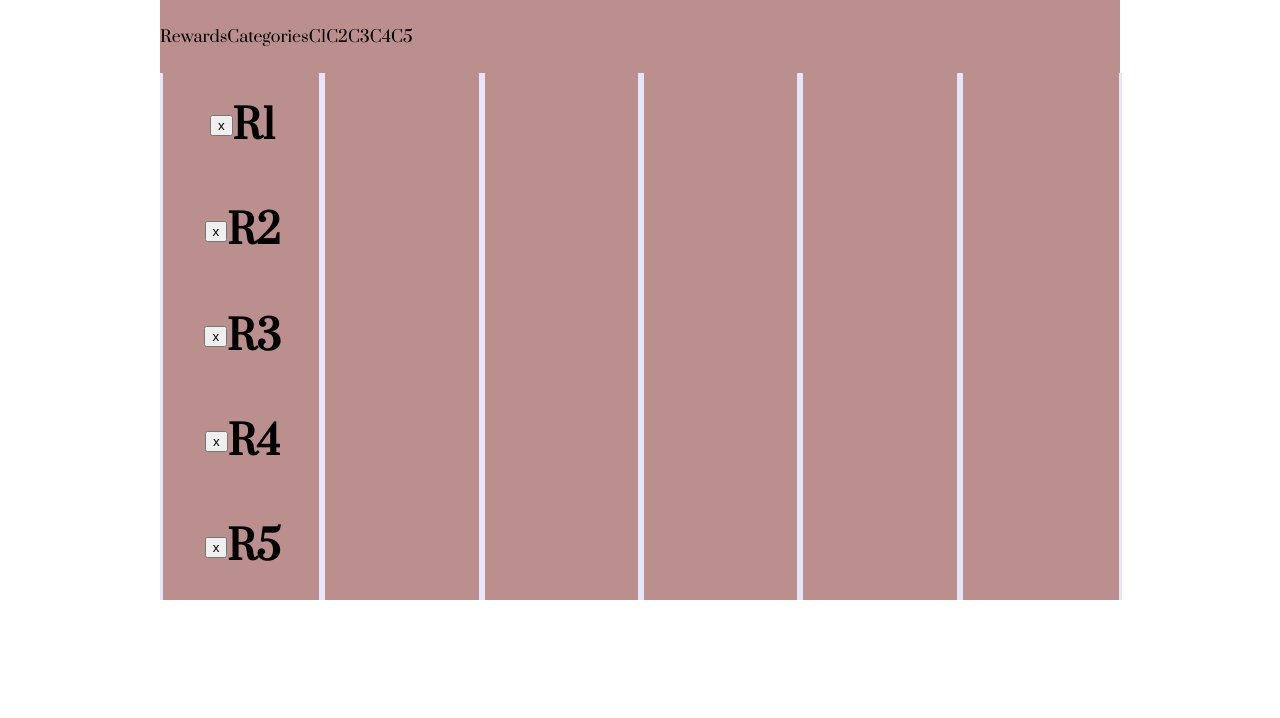
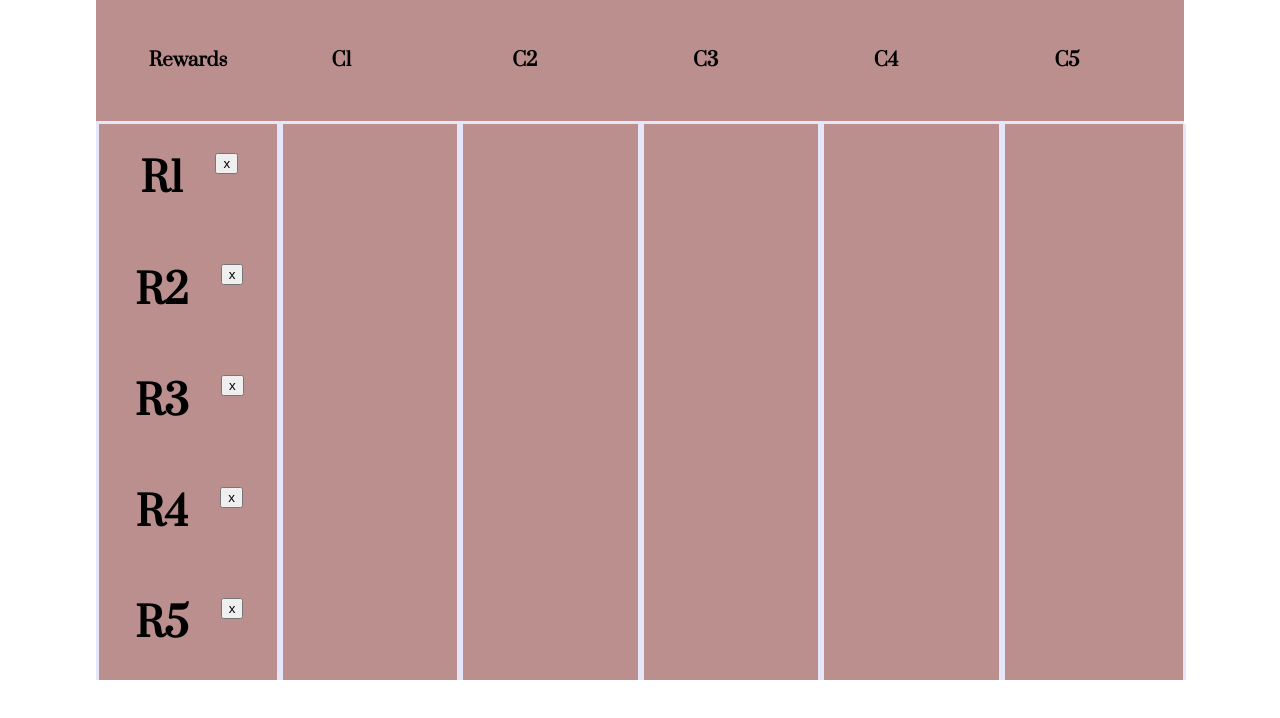
Before and after one commit to mcerritos/miles-rewards, a React (Create React App) app: page / in a window 1280 px wide. Shown: the top 718 px of the page. Built offline with nearby package versions, Linux system fonts and the light colour scheme.

Commit message:
adds css for header components

```diff
--- a/src/components/GridSquare.js
+++ b/src/components/GridSquare.js
@@ -27,8 +27,8 @@ export const GridSquare = ({ x, y, children, id, observers, position, setRewards
       }}
     >
       <Square>{children}</Square>
-      {isOver && !canDrop && <Overlay color="red" />}
-      {isOver && canDrop && <Overlay color="green" />}
+      {isOver && !canDrop && <Overlay color="maroon" />}
+      {isOver && canDrop && <Overlay color="darkseagreen" />}
     </div>
   )
 }
--- a/src/components/Header.js
+++ b/src/components/Header.js
@@ -3,6 +3,6 @@ import React from 'react'
 export default function Header(props) {
 
     return (
-        <div className={props.type}> {props.title} </div>
+        <h3 className={props.headerType}> {props.title} </h3>
     )
 }
--- a/src/components/Overlay.js
+++ b/src/components/Overlay.js
@@ -10,7 +10,7 @@ export const Overlay = ({ color }) => {
         height: '100%',
         width: '100%',
         zIndex: 1,
-        opacity: 0.5,
+        opacity: 0.4,
         backgroundColor: color,
       }}
     />
--- a/src/components/Reward.js
+++ b/src/components/Reward.js
@@ -28,10 +28,10 @@ export const Reward = ({id, observers, setRewards, setPreviousValue, previousVal
   return (
     <>
       <DragPreviewImage id="preview" connect={preview} src={trophy} />
-      <button onClick={ reset.bind(reset, (newPos) => setRewards(newPos), id, observers) } id={id}>x</button>
       <div ref={drag} style={{...rewardStyle, opacity: isDragging ? 0.5 : 1,}}>
       R{id}
       </div>
+      <button className="reset" onClick={ reset.bind(reset, (newPos) => setRewards(newPos), id, observers) } id={id}>x</button>
     </>
   )
 }
--- a/src/components/Start.js
+++ b/src/components/Start.js
@@ -2,6 +2,7 @@ import React, { useState, useEffect } from 'react'
 import {Grid } from './Grid.js'
 import { observe, emitChange } from '../config/Positioning'
 import TopGrid from './TopGrid.js'
+import Header from './Header'
 
 export const Start = () => {
   const [previousValue, setPreviousValue] = useState([])
--- a/src/components/TopGrid.js
+++ b/src/components/TopGrid.js
@@ -4,13 +4,12 @@ import Header from './Header'
 export default function TopGrid() {
     return (
         <div id="gridTop">
-            <Header title="Rewards" className="topHeader" />
-            <Header title="Categories" className="topHeader" />
-            <Header title="C1" className="subheader" />
-            <Header title="C2" className="subheader" />
-            <Header title="C3" className="subheader" />
-            <Header title="C4" className="subheader" />
-            <Header title="C5" className="subheader" />
+            <Header title="Rewards" headerType="topheader" />
+            <Header title="C1" headerType="subheader" />
+            <Header title="C2" headerType="subheader" />
+            <Header title="C3" headerType="subheader" />
+            <Header title="C4" headerType="subheader" />
+            <Header title="C5" headerType="subheader" />
         </div>
     )
 }
--- a/src/index.css
+++ b/src/index.css
@@ -9,8 +9,8 @@ code {
 }
 
 .Start {
-  width: 75vw;
-  height: 75vh;
+  width: 85vw;
+  height: 85vh;
 
   display: flex;
   flex-wrap: wrap;
@@ -21,20 +21,27 @@ code {
  #gridTop {
   display: flex;
   align-items: center;
-  justify-content: space-between;
-  flex-wrap: wrap;
+  justify-content: space-evenly;
+  flex-wrap: wrap-reverse;
+
+  width: 85vw;
+  border-bottom: solid medium lavender ;
 }
 
-.topHeader {
-  display: block;
-  margin-left: 5vh;
-  width: 30vh;
+.topheader {
+  margin-left: 3vw;
+  margin-right: 3vw;
 }
 
 .subheader {
-  display: block;
-  padding: 2vw;
-  border-bottom: solid medium lavender;
+  width: 8vw;
+  padding-left: 4vw;
+  padding-right: 1vw;
+}
+
+.categories {
+  margin: 0 auto;
+  margin-top: 5vh;
 }
 
 .Grid {
@@ -53,7 +60,6 @@ code {
   justify-content: center;
 }
 
-
 #preview {
   max-width: 10vw;
   max-height: auto;
@@ -64,3 +70,9 @@ code {
   width: 35vw;
   margin-left: 3vw;
 }
+
+.reset {
+  position: relative;
+  margin-bottom: 4vh;
+  margin-left: 4vh;
+}
```
